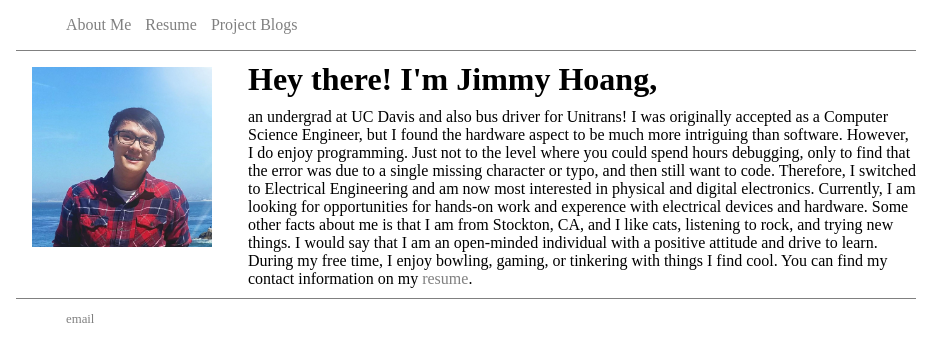
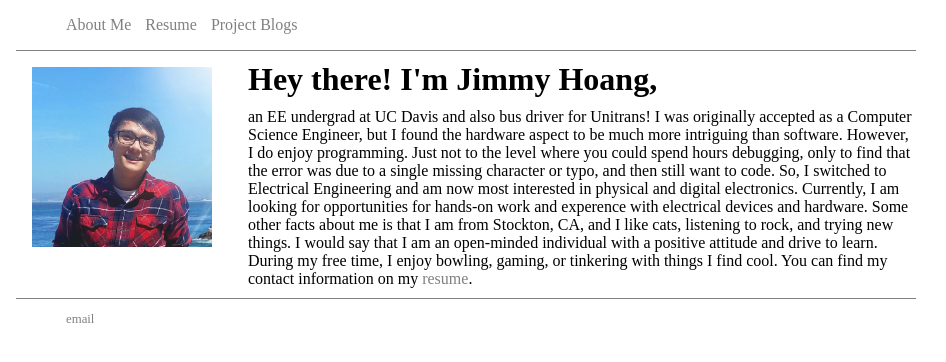
Before and after one commit to jhoang209/jhoang209.github.io, a Jekyll site: the page built from index.html, in a window 1280 px wide. Shown: the top 362 px of the page, without its empty margins (174-1120 px from the left). Built offline with Jekyll 4.4.1, drawn with Linux system fonts in a browser that asks for light colours.

Commit message:
Update index.html

```diff
--- a/index.html
+++ b/index.html
@@ -7,6 +7,6 @@ title: Who is Jimmy Hoang
   <img src="./me.jpg"/>
   <div class="intro">
     <h1>Hey there! I'm Jimmy Hoang,</h1>
-    <p> an undergrad at UC Davis and also bus driver for Unitrans! I was originally accepted as a Computer Science Engineer, but I found the hardware aspect to be much more intriguing than software. However, I do enjoy programming. Just not to the level where you could spend hours debugging, only to find that the error was due to a single missing character or typo, and then still want to code. Therefore, I switched to Electrical Engineering and am now most interested in physical and digital electronics. Currently, I am looking for opportunities for hands-on work and experence with electrical devices and hardware. Some other facts about me is that I am from Stockton, CA, and I like cats, listening to rock, and trying new things. I would say that I am an open-minded individual with a positive attitude and drive to learn. During my free time, I enjoy bowling, gaming, or tinkering with things I find cool. You can find my contact information on my <a href="/cv">resume</a>.</p>
+    <p> an EE undergrad at UC Davis and also bus driver for Unitrans! I was originally accepted as a Computer Science Engineer, but I found the hardware aspect to be much more intriguing than software. However, I do enjoy programming. Just not to the level where you could spend hours debugging, only to find that the error was due to a single missing character or typo, and then still want to code. So, I switched to Electrical Engineering and am now most interested in physical and digital electronics. Currently, I am looking for opportunities for hands-on work and experence with electrical devices and hardware. Some other facts about me is that I am from Stockton, CA, and I like cats, listening to rock, and trying new things. I would say that I am an open-minded individual with a positive attitude and drive to learn. During my free time, I enjoy bowling, gaming, or tinkering with things I find cool. You can find my contact information on my <a href="/cv">resume</a>.</p>
   </div>
 </div>
```
